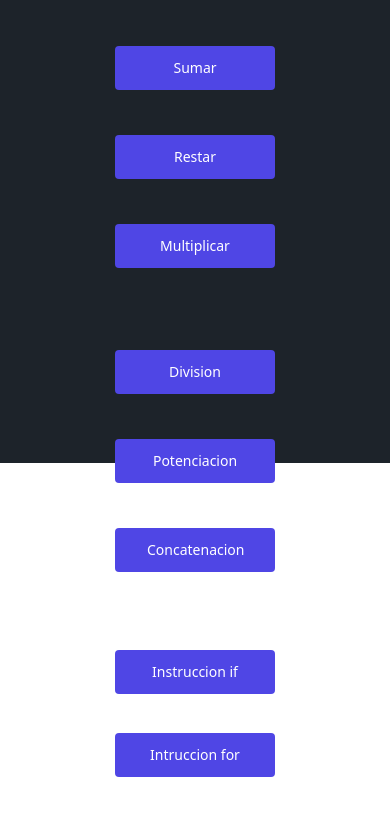
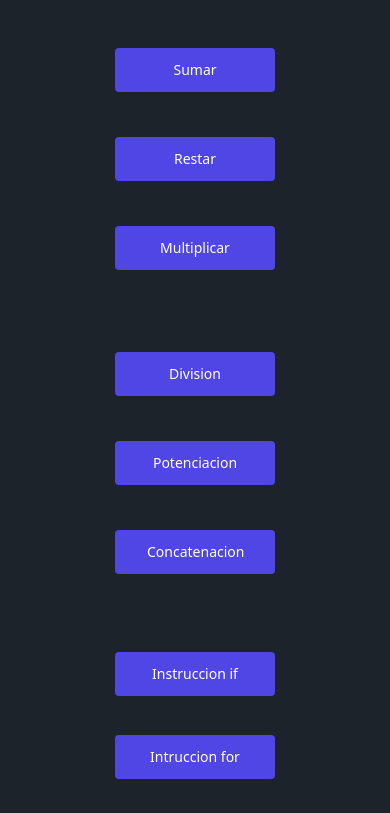
Before and after one commit to Deiverso-JM/ADSO_Acitivadad_Cal, a plain HTML site: page index.html in a window 390 px wide. Shown: the part 381-1194 px from the top of the page. Drawn offline with nearby package versions, Linux system fonts and the light colour scheme.

Commit message:
Resposiv end

```diff
--- a/index.html
+++ b/index.html
@@ -10,8 +10,8 @@
         />
         <script src="https://cdn.tailwindcss.com"></script>
     </head>
-    <body class="bg-[#1d232a]">
-        <div class="h-screen w-screen flex flex-col p-8 container mx-auto">
+    <body class="bg-[#1d232a] ">
+        <div class="sm:h-[100%] md:h-screen w-screen flex flex-col p-8 container mx-auto ">
             <div
                 class="navbar bg-base-100 border-1 border-gray-400 border-b-2 bg-[#1d232a]"
             >
@@ -24,7 +24,7 @@
             <!-- Grilla del nav -->
 
             <div
-                class="grid grid-cols-1 gap-4 lg:grid-cols-3 lg:gap-8 mt-2 border-gray-400 border-b-2"
+                class=" grid grid-cols-1 gap-4 lg:grid-cols-3 lg:gap-8 mt-2 border-gray-400 border-b-2"
             >
                 <div
                     class="h-32 rounded-lg lg:col-span-2 md:flex md:items-center md:justify-center md:gap-20"
@@ -69,7 +69,7 @@
             <!--Aqui esta la grilla de los botones -->
 
             <div
-                class="grid grid-cols-1 gap-4 lg:grid-cols-3 lg:gap-8 mt-4 border-gray-400 border-b-2"
+                class=" grid grid-cols-1 gap-4 lg:grid-cols-3 lg:gap-8 mt-4 border-gray-400 border-b-2 "
             >
                 <div
                     class="h-72 rounded-lg flex flex-col items-center gap-3 p-4 justify-around"
@@ -139,7 +139,7 @@
                 </div>
             </div>
 
-            <div class="my-2">
+            <div class="my-2 ">
                 <!-- Mensaje de error-->
                 <section class="mb-12 hidden" id="Resultado">
                     <div
```
